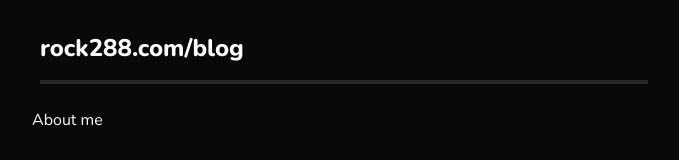
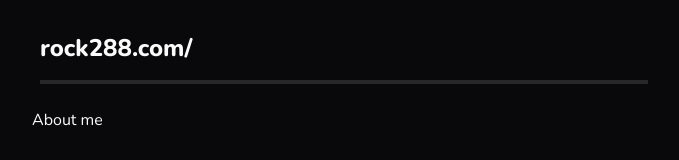
Before and after one commit to rock288/blog-fe-2024, a Next.js app: page /about-me in a window 1280 px wide. Shown: the top 160 px of the page, without its empty margins (296-975 px from the left). Built offline with nearby package versions, Linux system fonts and the light colour scheme.

Commit message:
change route

```diff
--- a/app/post/[id]/page.tsx
+++ b/app/blog/post/[id]/page.tsx
@@ -32,7 +32,7 @@ export async function generateMetadata({
       siteName: "rock288.com",
       images: [
         {
-          url: `${URL_HOST}/posts/${post.image}`,
+          url: `${URL_HOST}/blog/posts/${post.image}`,
           width: 500,
           height: 250,
           alt: post.description,
--- a/components/common/header.tsx
+++ b/components/common/header.tsx
@@ -1,9 +1,13 @@
 import { MyInfo } from "./my-info"
 
-export function Header() {
+type Props = {
+  site?: string
+}
+
+export function Header({ site }: Props) {
   return (
     <header className="flex justify-between p-2 pt-8">
-      <MyInfo />
+      <MyInfo site={site} />
     </header>
   )
 }
--- a/components/common/layout.tsx
+++ b/components/common/layout.tsx
@@ -1,13 +1,19 @@
 import { Header } from "./header"
+
+type Props = {
+  site?: string
+}
 
 export function Layout({
   children,
+  site,
 }: Readonly<{
   children: React.ReactNode
-}>) {
+}> &
+  Props) {
   return (
     <div className="prose mx-auto max-w-prose pb-16">
-      <Header />
+      <Header site={site} />
       {children}
     </div>
   )
--- a/components/common/my-info.tsx
+++ b/components/common/my-info.tsx
@@ -3,7 +3,11 @@ import { Separator } from "@/components/ui/separator"
 import TypingEffect from "./typing-effect"
 // import { ModeToggle } from "./mode-toggle"
 
-export function MyInfo() {
+type Props = {
+  site?: string
+}
+
+export function MyInfo({ site }: Props) {
   return (
     <section data-title="avatar" className="flex-1">
       <div className="flex justify-between">
@@ -12,7 +16,7 @@ export function MyInfo() {
             {/* <h1 className="text-2xl">I&apos;m Rock288</h1> */}
             <div className="flex text-2xl font-extrabold">
               <span>rock288.com/</span>
-              <TypingEffect text="blog" speed={100} />
+              {site ? <TypingEffect text={site} speed={100} /> : null}
             </div>
           </Link>
         </div>
--- a/components/common/typing-effect.tsx
+++ b/components/common/typing-effect.tsx
@@ -48,7 +48,7 @@ const TypingEffect: React.FC<TypingEffectProps> = ({ text, speed = 150 }) => {
           animate={{ opacity: [0, 1] }}
           transition={{ repeat: Infinity, duration: 0.8 }}
         >
-          {"|"}
+          {"_"}
         </motion.span>
       )}
     </div>
--- a/modules/home/article.tsx
+++ b/modules/home/article.tsx
@@ -28,7 +28,7 @@ export function Article(props: Props) {
         </div>
       </div>
       <Link
-        href={`post/${href}`}
+        href={`/blog/post/${href}`}
         className="underline underline-offset-1 decoration-slate-300 dark:text-white text-slate-600 dark:hover:text-green-500  dark:hover:decoration-green-500"
       >
         {title}
--- a/modules/post/post.tsx
+++ b/modules/post/post.tsx
@@ -11,7 +11,7 @@ type Props = {
 
 export async function Post({ article }: Props) {
   return (
-    <Layout>
+    <Layout site="blog">
       {/* <Title article={article} /> */}
       <Description article={article} />
       <Content content={article.content} />
```
